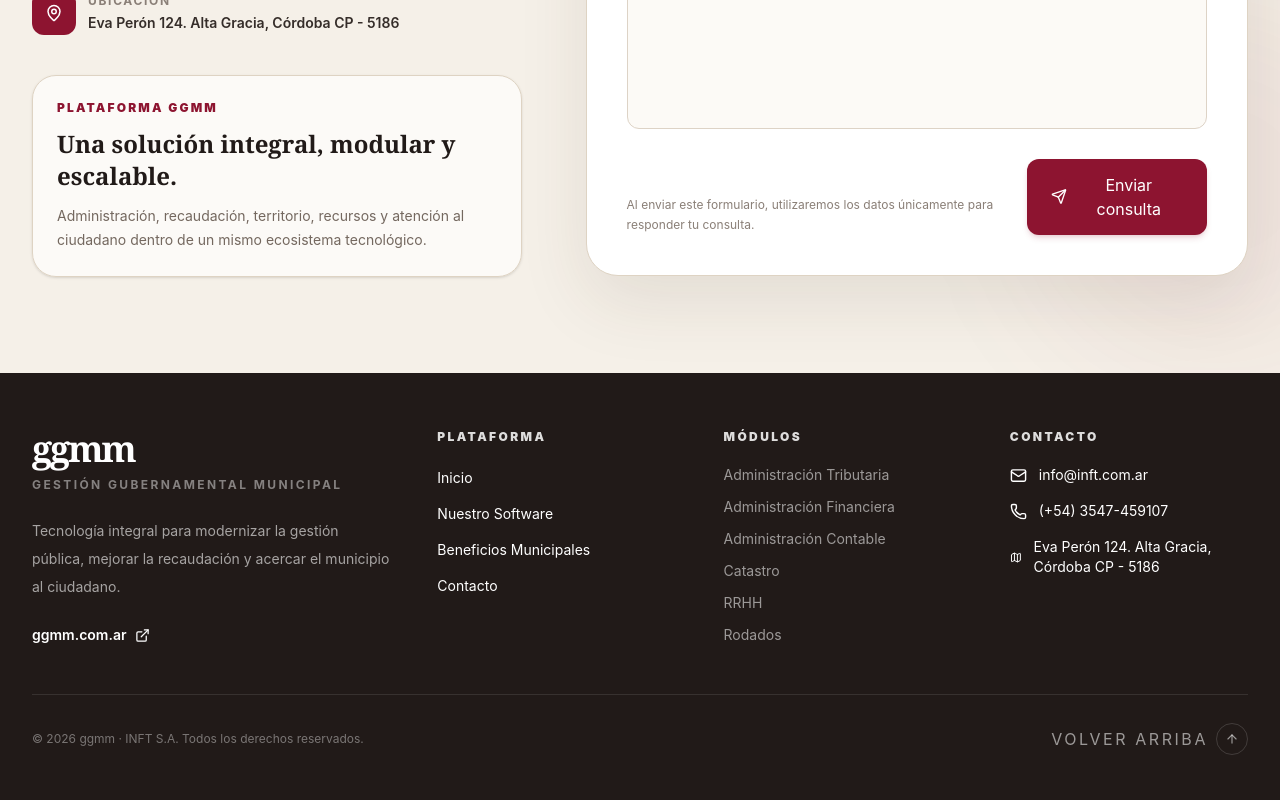
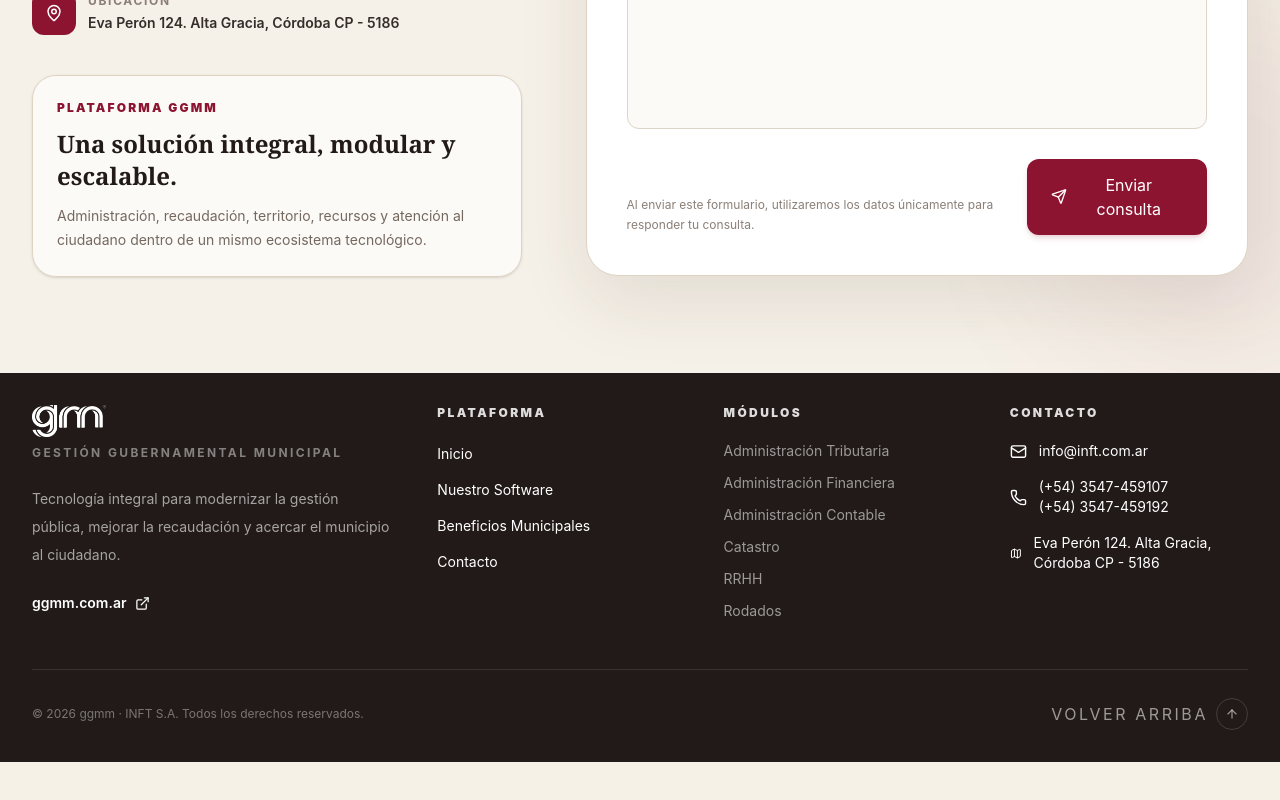
Before and after one commit to facup14dev/ggmm-2026, a React (Vite) app: page / in a window 1280 px wide. Shown: the part 1508-2308 px from the top of the page. After the commit the page ends 2270 px from the top, so only its background shows below. Built offline with nearby package versions, Linux system fonts and the light colour scheme.

Commit message:
arreglos visuales varios / contactVercel

```diff
--- a/index.html
+++ b/index.html
@@ -1,5 +1,5 @@
 <!doctype html>
-<html lang="en">
+<html lang="es">
   <head>
     <meta charset="UTF-8" />
     <link rel="icon" type="image/svg+xml" href="/public/images/ggmmLogo.ico" />
--- a/src/components/interactive/BrochurePanel.tsx
+++ b/src/components/interactive/BrochurePanel.tsx
@@ -48,9 +48,9 @@
         ====================================== */}
 
         <div className="shrink-0 px-6 pb-5 pt-6">
-          <p className="text-[12px] font-black tracking-[0.22em] text-[#8d1430]">
+          {/* <p className="text-[12px] font-black tracking-[0.22em] text-[#8d1430]">
             ggmm
-          </p>
+          </p> */}
 
           {/* <h2 className="mt-2 font-serif text-[1.9rem] font-black uppercase leading-[1.02] text-[#211a18]">
             Comience la transformación
--- a/src/components/layout/Footer.tsx
+++ b/src/components/layout/Footer.tsx
@@ -28,13 +28,15 @@
 
   return (
     <footer className="bg-[#211a18] text-white">
-      <div className="mx-auto max-w-7xl px-5 py-14 sm:px-6 lg:px-8">
+      <div className="mx-auto max-w-7xl px-5 py-8 sm:px-6 lg:px-8">
         <div className="grid gap-12 md:grid-cols-2 lg:grid-cols-[1.2fr_0.8fr_0.8fr_0.8fr]">
           {/* MARCA */}
           <div>
-            <p className="font-serif text-4xl font-black tracking-[-0.06em] text-white">
-              ggmm
-            </p>
+            <img
+              src="/images/ggmmLogo.png"
+              alt="ggmm"
+              className="h-8 w-auto object-contain brightness-0 invert"
+            />
 
             <p className="mt-2 text-xs font-bold uppercase tracking-[0.2em] text-white/45">
               Gestión Gubernamental Municipal
@@ -120,7 +122,7 @@
                 className="flex items-center gap-3 text-sm text-white/60 transition hover:text-white"
               >
                 <Phone size={17} />
-                (+54) 3547-459107
+                (+54) 3547-459107 <br></br> (+54) 3547-459192
               </a>
 
               <a
```
Also changed, not shown: 1 other file (tests, documents, lock files or other folders).
